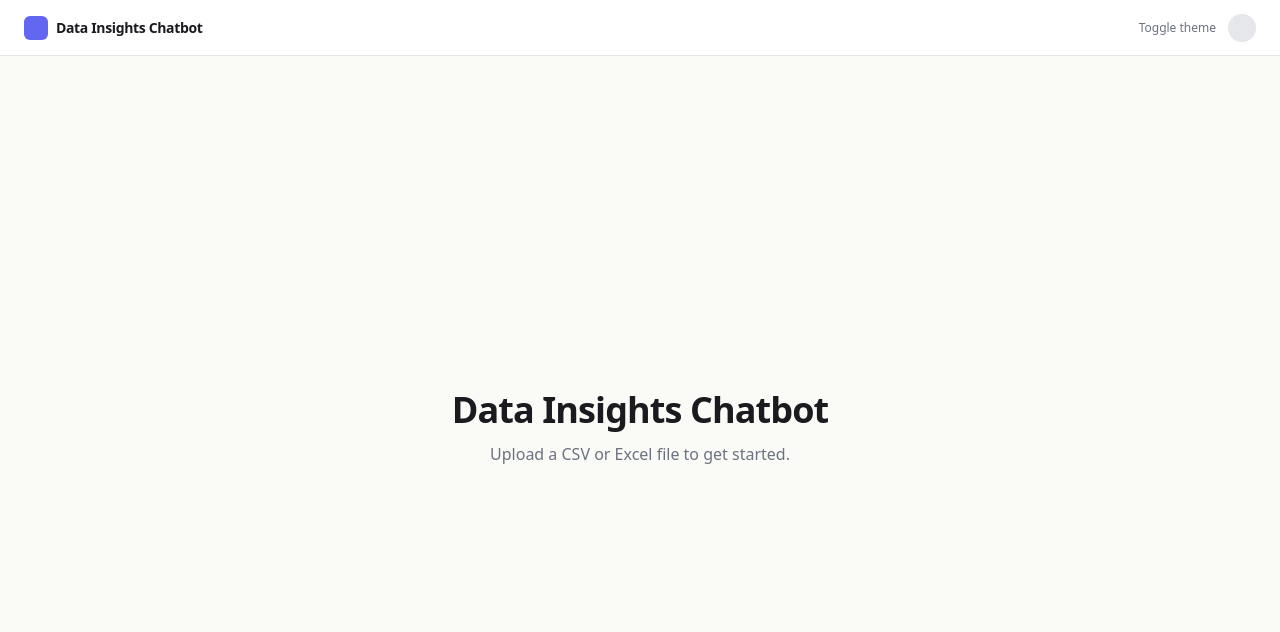
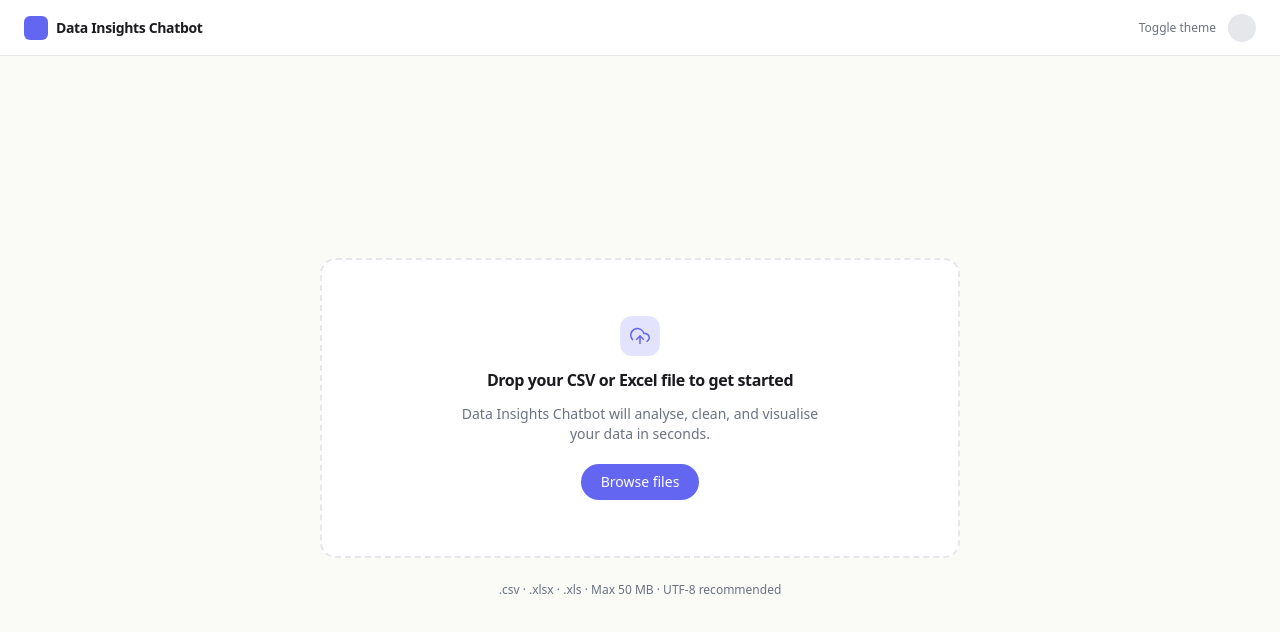
Before and after one commit to nidhixd11/ai-data-analyst-platform, a React (Vite) app in the folder frontend/: page / in a window 1280 px wide. Shown: the top 632 px of the page. Built offline with nearby package versions, Linux system fonts and the light colour scheme.

Commit message:
T-132: Add upload zone with drag-drop, validation, and state machine (#22)

```diff
--- a/frontend/src/App.tsx
+++ b/frontend/src/App.tsx
@@ -1,17 +1,11 @@
 import Layout from "./components/Layout";
+import UploadZone from "./features/upload/UploadZone";
 
 function App() {
   return (
     <Layout>
-      <div className="flex h-full items-center justify-center">
-        <div className="text-center">
-          <h1 className="text-4xl font-semibold tracking-tight">
-            Data Insights Chatbot
-          </h1>
-          <p className="mt-3 text-base text-[var(--color-text-muted)]">
-            Upload a CSV or Excel file to get started.
-          </p>
-        </div>
+      <div className="flex h-full items-center justify-center py-12">
+        <UploadZone />
       </div>
     </Layout>
   );
--- /dev/null
+++ b/frontend/src/features/upload/UploadZone.tsx
@@ -0,0 +1,256 @@
+import { useRef, useState, type ChangeEvent, type DragEvent } from "react";
+import { ALLOWED_EXTENSIONS, formatFileSize, validateFile } from "./validation";
+
+type UploadState =
+  | { kind: "idle" }
+  | { kind: "hover" }
+  | { kind: "validating"; file: File }
+  | { kind: "uploading"; file: File; progress: number }
+  | { kind: "ready"; file: File }
+  | { kind: "error"; file?: File; message: string };
+
+export default function UploadZone() {
+  const [state, setState] = useState<UploadState>({ kind: "idle" });
+  const fileInputRef = useRef<HTMLInputElement>(null);
+
+  function handleFile(file: File) {
+    setState({ kind: "validating", file });
+    const result = validateFile(file);
+    if (!result.ok) {
+      setState({
+        kind: "error",
+        file,
+        message: result.message ?? "Invalid file.",
+      });
+      return;
+    }
+    setState({ kind: "uploading", file, progress: 0 });
+    let progress = 0;
+    const interval = setInterval(() => {
+      progress += 20;
+      if (progress >= 100) {
+        clearInterval(interval);
+        setState({ kind: "ready", file });
+      } else {
+        setState({ kind: "uploading", file, progress });
+      }
+    }, 200);
+  }
+
+  function onInputChange(event: ChangeEvent<HTMLInputElement>) {
+    const file = event.target.files?.[0];
+    if (file) handleFile(file);
+    event.target.value = "";
+  }
+
+  function onDrop(event: DragEvent<HTMLDivElement>) {
+    event.preventDefault();
+    const file = event.dataTransfer.files?.[0];
+    if (file) handleFile(file);
+  }
+
+  function onDragOver(event: DragEvent<HTMLDivElement>) {
+    event.preventDefault();
+    if (state.kind === "idle" || state.kind === "hover") {
+      setState({ kind: "hover" });
+    }
+  }
+
+  function onDragLeave() {
+    if (state.kind === "hover") setState({ kind: "idle" });
+  }
+
+  function resetToIdle() {
+    setState({ kind: "idle" });
+  }
+
+  const isInteractive =
+    state.kind === "idle" || state.kind === "hover" || state.kind === "error";
+
+  return (
+    <div className="mx-auto flex w-full max-w-2xl flex-col items-center gap-6 px-4">
+      <div
+        role="button"
+        tabIndex={0}
+        onClick={() => isInteractive && fileInputRef.current?.click()}
+        onKeyDown={(e) => {
+          if (isInteractive && (e.key === "Enter" || e.key === " ")) {
+            e.preventDefault();
+            fileInputRef.current?.click();
+          }
+        }}
+        onDrop={onDrop}
+        onDragOver={onDragOver}
+        onDragLeave={onDragLeave}
+        className={[
+          "w-full rounded-2xl border-2 border-dashed px-8 py-14 text-center transition",
+          state.kind === "hover"
+            ? "border-[var(--color-accent)] bg-[var(--color-surface)]"
+            : "border-[var(--color-border)] bg-[var(--color-surface)]",
+          isInteractive
+            ? "cursor-pointer hover:border-[var(--color-accent)]"
+            : "cursor-default opacity-90",
+        ].join(" ")}
+      >
+        <input
+          ref={fileInputRef}
+          type="file"
+          accept={ALLOWED_EXTENSIONS.join(",")}
+          onChange={onInputChange}
+          className="hidden"
+        />
+        <UploadContent state={state} onReset={resetToIdle} />
+      </div>
+      <p className="text-xs text-[var(--color-text-muted)]">
+        .csv · .xlsx · .xls · Max 50 MB · UTF-8 recommended
+      </p>
+    </div>
+  );
+}
+
+function UploadContent({
+  state,
+  onReset,
+}: {
+  state: UploadState;
+  onReset: () => void;
+}) {
+  if (state.kind === "uploading") {
+    return (
+      <div className="flex flex-col items-center gap-3">
+        <CloudIcon />
+        <p className="text-sm font-medium">Uploading {state.file.name}…</p>
+        <div className="h-1.5 w-48 overflow-hidden rounded-full bg-[var(--color-border)]">
+          <div
+            className="h-full bg-[var(--color-accent)] transition-all"
+            style={{ width: `${state.progress}%` }}
+          />
+        </div>
+        <p className="text-xs text-[var(--color-text-muted)]">
+          {state.progress}%
+        </p>
+      </div>
+    );
+  }
+
+  if (state.kind === "ready") {
+    return (
+      <div className="flex flex-col items-center gap-3">
+        <CheckIcon />
+        <p className="text-base font-semibold">Ready to analyse</p>
+        <p className="text-sm text-[var(--color-text-muted)]">
+          {state.file.name} · {formatFileSize(state.file.size)}
+        </p>
+        <button
+          type="button"
+          onClick={(e) => {
+            e.stopPropagation();
+            onReset();
+          }}
+          className="mt-2 text-xs font-medium text-[var(--color-accent)] hover:underline"
+        >
+          Upload a different file
+        </button>
+      </div>
+    );
+  }
+
+  if (state.kind === "error") {
+    return (
+      <div className="flex flex-col items-center gap-3">
+        <AlertIcon />
+        <p className="text-base font-semibold">Couldn't use that file</p>
+        <p className="max-w-sm text-sm text-[var(--color-text-muted)]">
+          {state.message}
+        </p>
+        <button
+          type="button"
+          onClick={(e) => {
+            e.stopPropagation();
+            onReset();
+          }}
+          className="mt-2 text-xs font-medium text-[var(--color-accent)] hover:underline"
+        >
+          Try another file
+        </button>
+      </div>
+    );
+  }
+
+  return (
+    <div className="flex flex-col items-center gap-3">
+      <CloudIcon />
+      <p className="text-base font-semibold tracking-tight">
+        Drop your CSV or Excel file to get started
+      </p>
+      <p className="max-w-sm text-sm text-[var(--color-text-muted)]">
+        Data Insights Chatbot will analyse, clean, and visualise your data in
+        seconds.
+      </p>
+      <button
+        type="button"
+        className="mt-2 rounded-full bg-[var(--color-accent)] px-5 py-2 text-sm font-medium text-white transition hover:bg-[var(--color-accent-hover)]"
+      >
+        Browse files
+      </button>
+    </div>
+  );
+}
+
+function CloudIcon() {
+  return (
+    <div className="flex h-10 w-10 items-center justify-center rounded-xl bg-[color-mix(in_oklab,var(--color-accent)_18%,transparent)]">
+      <svg
+        viewBox="0 0 24 24"
+        fill="none"
+        stroke="currentColor"
+        strokeWidth="1.8"
+        strokeLinecap="round"
+        strokeLinejoin="round"
+        className="h-5 w-5 text-[var(--color-accent)]"
+      >
+        <path d="M16 16l-4-4-4 4" />
+        <path d="M12 12v9" />
+        <path d="M20.39 18.39A5 5 0 0018 9h-1.26A8 8 0 103 16.3" />
+      </svg>
+    </div>
+  );
+}
+
+function CheckIcon() {
+  return (
+    <div className="flex h-10 w-10 items-center justify-center rounded-xl bg-[color-mix(in_oklab,var(--color-accent)_18%,transparent)]">
+      <svg
+        viewBox="0 0 24 24"
+        fill="none"
+        stroke="currentColor"
+        strokeWidth="2"
+        strokeLinecap="round"
+        strokeLinejoin="round"
+        className="h-5 w-5 text-[var(--color-accent)]"
+      >
+        <path d="M20 6L9 17l-5-5" />
+      </svg>
+    </div>
+  );
+}
+
+function AlertIcon() {
+  return (
+    <div className="flex h-10 w-10 items-center justify-center rounded-xl bg-[color-mix(in_oklab,#EF4444_18%,transparent)]">
+      <svg
+        viewBox="0 0 24 24"
+        fill="none"
+        stroke="currentColor"
+        strokeWidth="2"
+        strokeLinecap="round"
+        strokeLinejoin="round"
+        className="h-5 w-5 text-[#EF4444]"
+      >
+        <path d="M12 9v4" />
+        <path d="M12 17h.01" />
+        <path d="M10.29 3.86L1.82 18a2 2 0 001.71 3h16.94a2 2 0 001.71-3L13.71 3.86a2 2 0 00-3.42 0z" />
+      </svg>
+    </div>
+  );
+}
--- /dev/null
+++ b/frontend/src/features/upload/validation.ts
@@ -0,0 +1,64 @@
+/**
+ * File validation logic for the upload zone.
+ * Kept separate from the UI component so it can be tested independently.
+ */
+
+/** Maximum upload size in bytes (50 MB, matches backend setting). */
+export const MAX_UPLOAD_BYTES = 50 * 1024 * 1024;
+
+/** Allowed file extensions (lowercase, with leading dot). */
+export const ALLOWED_EXTENSIONS = [".csv", ".xlsx", ".xls"] as const;
+
+export type ValidationError =
+  | "EXTENSION_NOT_ALLOWED"
+  | "FILE_TOO_LARGE"
+  | "FILE_EMPTY";
+
+export interface ValidationResult {
+  ok: boolean;
+  error?: ValidationError;
+  message?: string;
+}
+
+/**
+ * Validate a file against our upload rules.
+ * Returns { ok: true } if the file passes, otherwise an error code + human-readable message.
+ */
+export function validateFile(file: File): ValidationResult {
+  // Check extension (case-insensitive).
+  const name = file.name.toLowerCase();
+  const matched = ALLOWED_EXTENSIONS.some((ext) => name.endsWith(ext));
+  if (!matched) {
+    return {
+      ok: false,
+      error: "EXTENSION_NOT_ALLOWED",
+      message: `Unsupported file type. Allowed: ${ALLOWED_EXTENSIONS.join(", ")}.`,
+    };
+  }
+
+  // Check size.
+  if (file.size === 0) {
+    return {
+      ok: false,
+      error: "FILE_EMPTY",
+      message: "This file is empty.",
+    };
+  }
+  if (file.size > MAX_UPLOAD_BYTES) {
+    const sizeMb = (file.size / (1024 * 1024)).toFixed(1);
+    return {
+      ok: false,
+      error: "FILE_TOO_LARGE",
+      message: `File is ${sizeMb} MB. Maximum allowed is 50 MB.`,
+    };
+  }
+
+  return { ok: true };
+}
+
+/** Format file size in a human-readable way (e.g. "1.4 MB"). */
+export function formatFileSize(bytes: number): string {
+  if (bytes < 1024) return `${bytes} B`;
+  if (bytes < 1024 * 1024) return `${(bytes / 1024).toFixed(1)} KB`;
+  return `${(bytes / (1024 * 1024)).toFixed(1)} MB`;
+}
```
